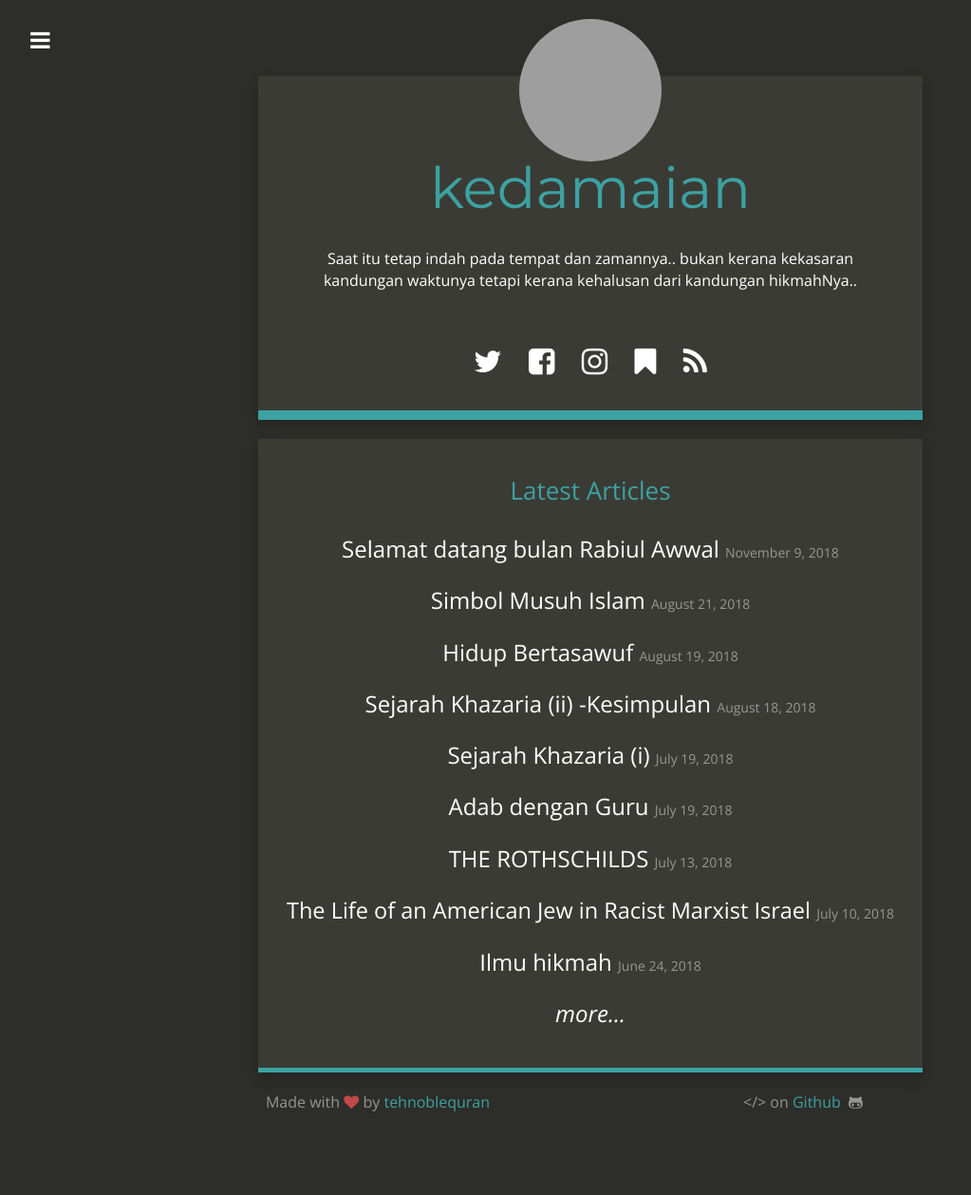
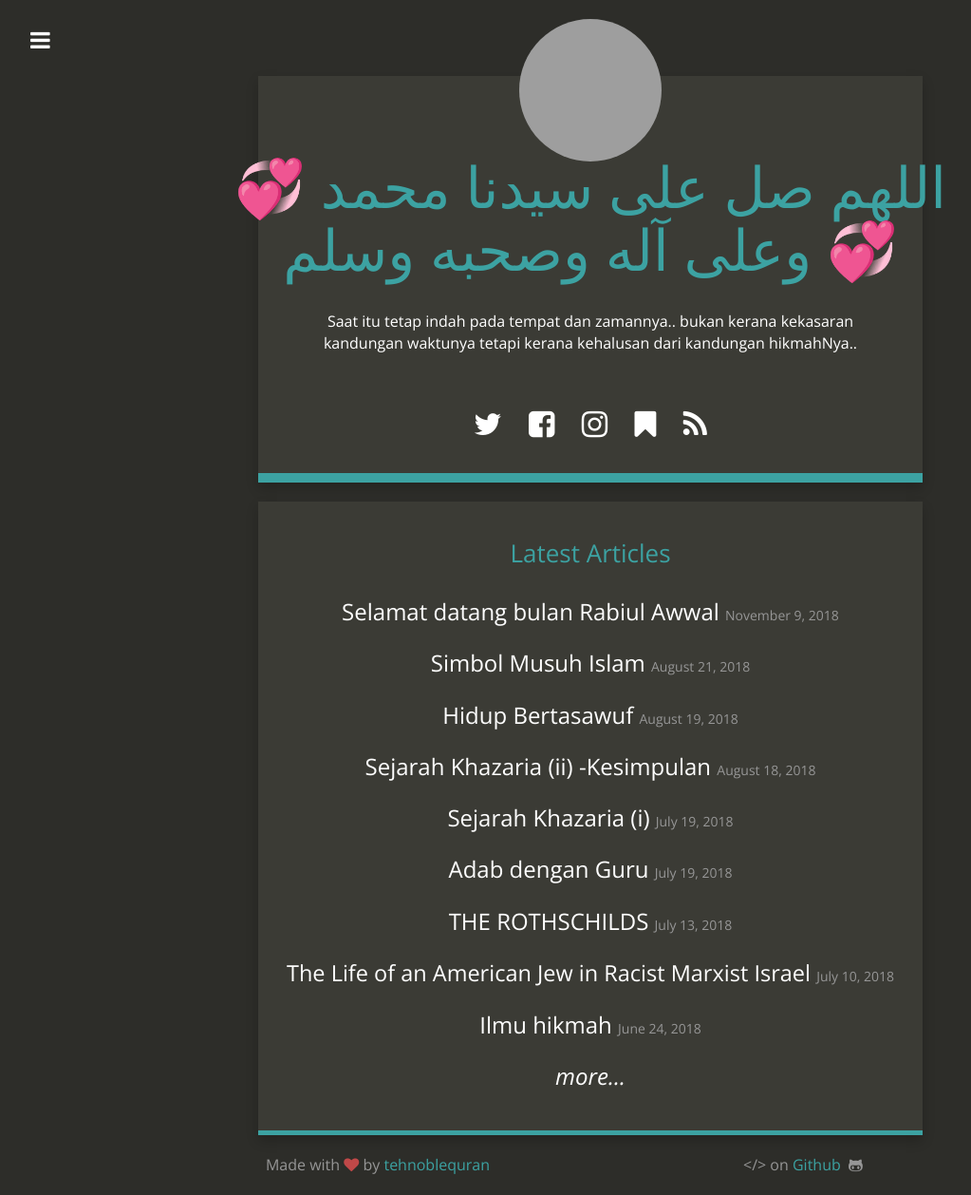
Before and after one commit to kedamaian/swsyafiq, a Jekyll site: the page built from index.html, in a window 1280 px wide. Shown: the whole page at 95% size, without its empty margins (18-1041 px from the left). Built offline with Jekyll 4.4.1, drawn with Linux system fonts in a browser that asks for light colours; nearby versions of some CDN libraries; before the commit the page ends 1192 px from its top, so only the background shows below that; grey boxes are pictures that could not be loaded.

Commit message:
Update _config.yml

```diff
--- a/_config.yml
+++ b/_config.yml
@@ -1,5 +1,5 @@
 # Site settings
-title: "kedamaian"
+title: "💞 اللهم صل على سيدنا محمد وعلى آله وصحبه وسلم 💞"
 email: swsyafiq@protonmail.ch
 description: "A dark matte black blog theme for Kedamaian."
 baseurl: "/swsyafiq"
```
